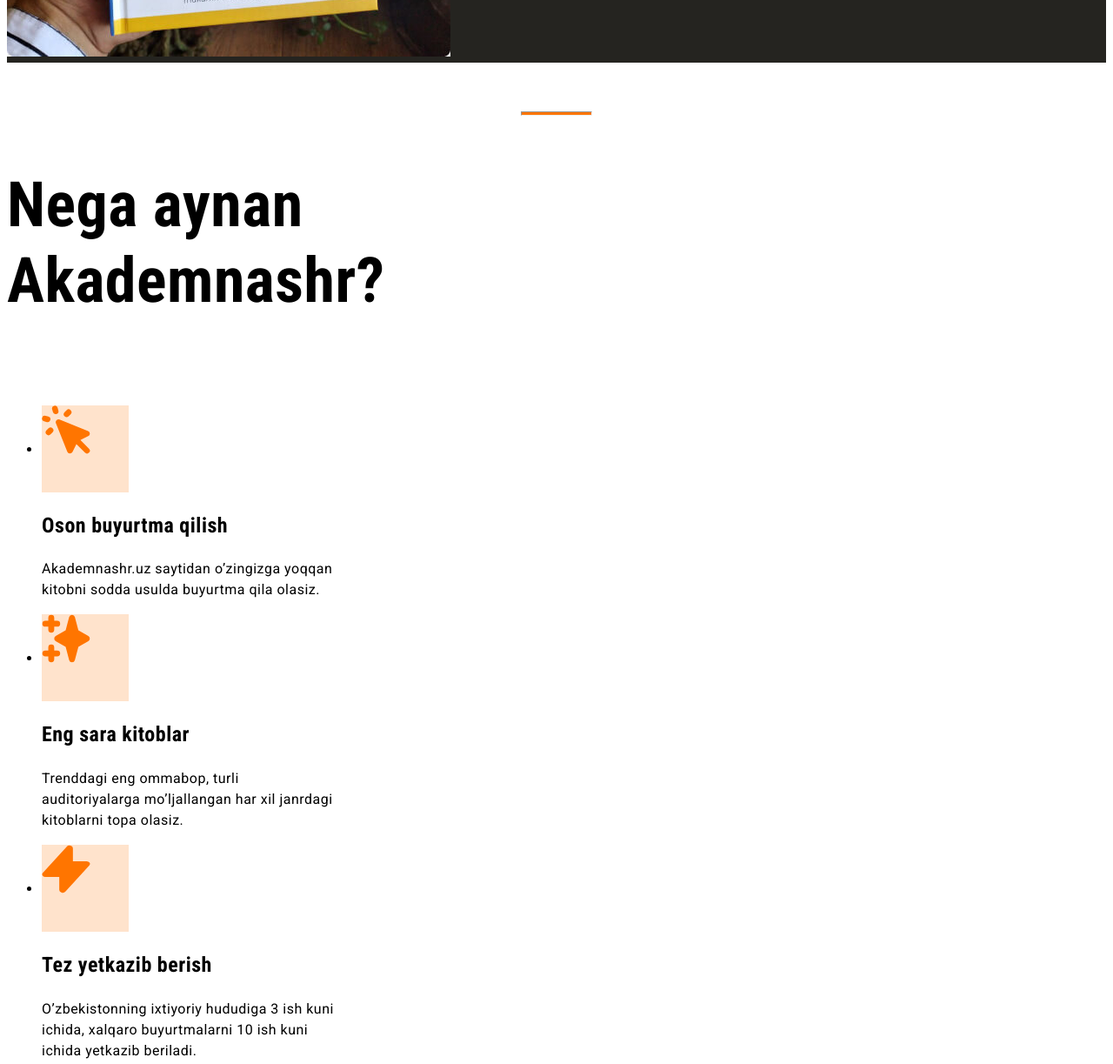
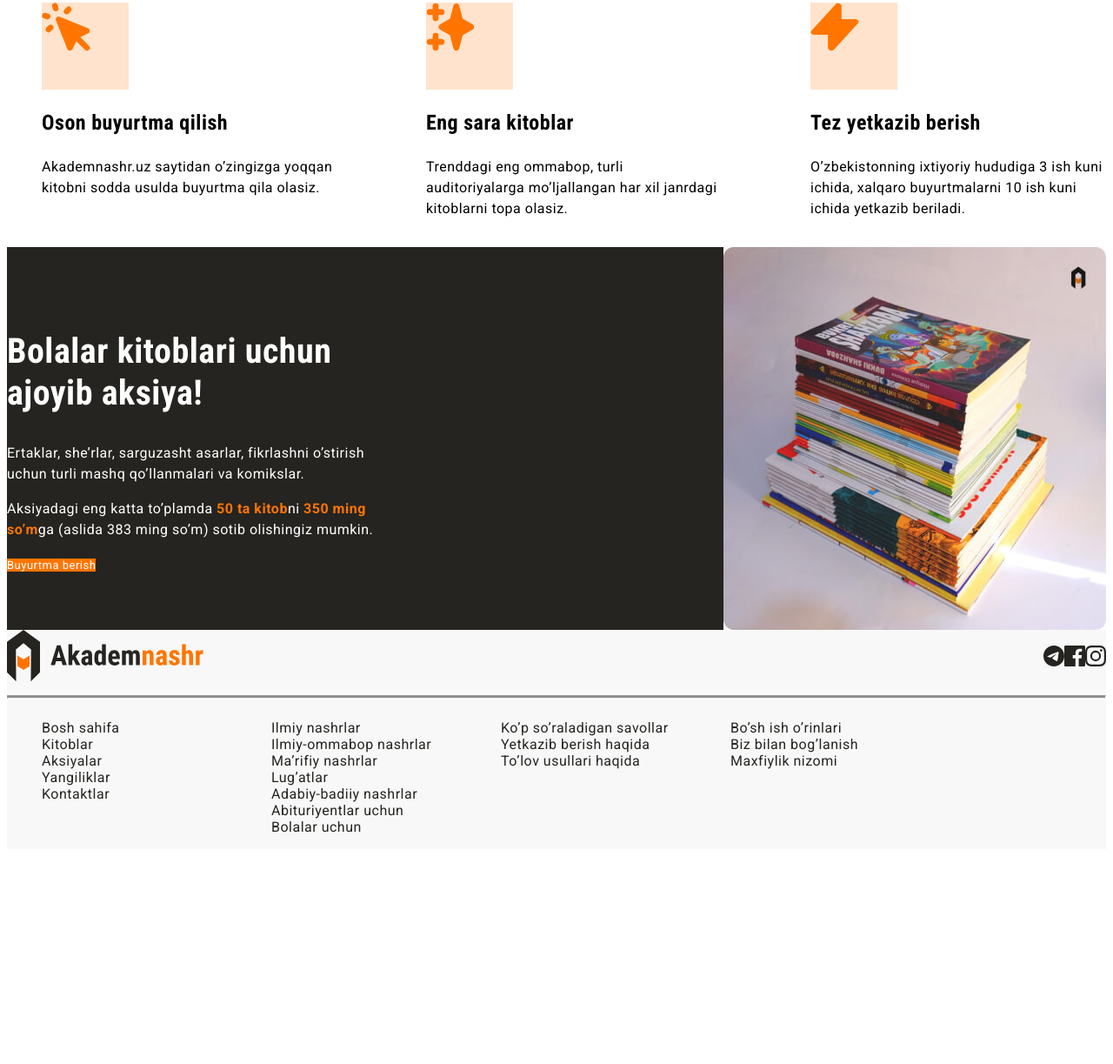
Before and after one commit to Boburmirzoortikoov/akademnashr-promo, a plain HTML site: page index.html in a window 1280 px wide. Shown: the part 993-2216 px from the top of the page at 87% size. After the commit the page ends 1977 px from the top, so only its background shows below. Drawn offline with Linux system fonts and the light colour scheme.

Commit message:
Add flex-box code

```diff
--- a/css/styles.css
+++ b/css/styles.css
@@ -7,11 +7,21 @@ body {
 
 /* SITE HEADER  */
 .site-header {
+  display: flex;
+  align-items: center;
+  justify-content:space-between;
   background-color: #fff;
 }
 
+.site-header-actions {
+  display: flex;
+  align-items: center;
+}
+
+
 /* SITENAV  */
 .sitenav-list {
+  display: flex;
   list-style: none;
 }
 
@@ -36,6 +46,9 @@ body {
 
 /* HERO  */
 .hero {
+  display: flex;
+  align-items: center;
+justify-content: space-between;
   background-color: #252420;
   color: #fff;
 }
@@ -73,6 +86,12 @@ body {
   line-height: 120%;
 }
 
+.features-list {
+  display: flex;
+  list-style: none;
+  justify-content: space-between;
+}
+
 /* FEATURE  */
 .feature {
   width: 340px;
@@ -96,6 +115,9 @@ body {
 
 /* PROMO  */
 .promo {
+  display: flex;
+  align-items: center;
+  justify-content: space-between;
   background-color: #252420;
   color: #fff;
 }
@@ -133,17 +155,32 @@ body {
   list-style: none;
 }
 
+.social-media {
+  display: flex;
+  align-items: center;
+}
+
+.site-footer-top {
+  display: flex;
+  justify-content: space-between;
+  align-items: center;
+}
+
 .footer-line {
   height: 2px;
   background-color: rgba(37, 36, 32, 0.5);
 }
 
+.site-footer-bottom {
+  display: flex;
+}
+
 .site-footer-links {
   width: 224px;
+  line-height: 19px;
 }
 
 .site-footer-links a {
-  line-height: 19px;
   text-decoration: none;
   color: #252420;
 }
--- a/index.html
+++ b/index.html
@@ -21,6 +21,7 @@
     </a>
 
     <!-- SITENAV  -->
+    <div class="site-header-actions">
       <nav>
         <ul class="sitenav-list">
           <li><a class="sitenav-link" href="#">Bosh sahifa</a></li>
@@ -30,6 +31,7 @@
         </ul>
       </nav>
       <a class="main-link" href="#">Ro’yxatdan o’tish</a>
+    </div>
   </header> <hr>
 
   <main>
@@ -50,7 +52,7 @@
     <section class="features">
       <hr class="hero-line">
       <h2 class="features-heading">Nega aynan Akademnashr?</h2> <br>
-      <ul>
+      <ul class="features-list">
         <li class="feature">
           <div class="future-icon-wrapper">
             <img src="img/strelka.svg" alt="strelka" width="56" height="56">
@@ -89,13 +91,13 @@
 
   <!-- SITE FOOTER  -->
   <footer class="site-footer">
-    <div>
+    <div class="site-footer-top">
       <a href="index.html">
         <img src="img/akademnashr.svg" alt="logotip" width="227" height="60">
       </a>
 
       <!-- IJTIMOIY TARMOQLAR  -->
-      <ul>
+      <ul class="social-media">
         <li>
           <a href="https://t.me/Akademnashr" target="_blank">
             <img src="img/icon-telegram.svg" alt="telegram sahifa" width="24" height="24">
@@ -117,6 +119,7 @@
     <hr class="footer-line">
 
     <!-- LINKLAR  -->
+    <div class="site-footer-bottom">
       <div>
         <ul class="site-footer-links">
           <li><a href="index.html">Bosh sahifa</a></li>
@@ -151,6 +154,7 @@
           <li><a href="#">Maxfiylik nizomi</a></li>
         </ul>
       </div>
+    </div>
   </footer>
 
 </body>
```
Lines whose indentation alone changed are shown as unchanged.
